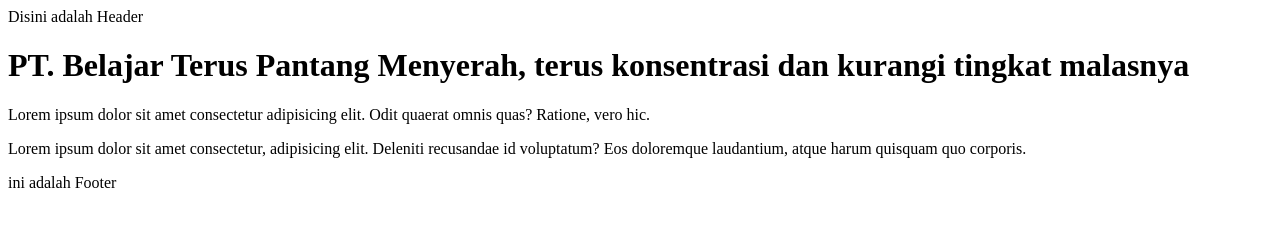
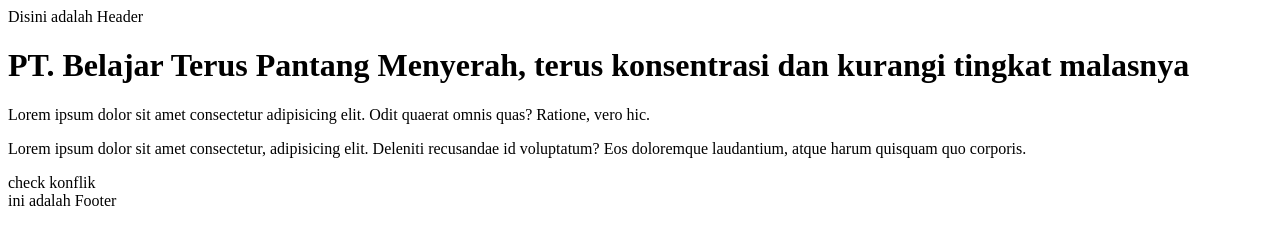
Before and after one commit to Siswanto01/belajargit11, a plain HTML site: page contact.us.html in a window 1280 px wide. Drawn offline with Linux system fonts and the light colour scheme.

Commit message:
check konflik

```diff
--- a/contact.us.html
+++ b/contact.us.html
@@ -11,6 +11,8 @@
     <h1>PT. Belajar Terus Pantang Menyerah, terus konsentrasi dan kurangi tingkat malasnya</h1>
     <div>Lorem ipsum dolor sit amet consectetur adipisicing elit. Odit quaerat omnis quas? Ratione, vero hic.</div>
     <p>Lorem ipsum dolor sit amet consectetur, adipisicing elit. Deleniti recusandae id voluptatum? Eos doloremque laudantium, atque harum quisquam quo corporis.</p>
+
+    <div class="container">check konflik</div>
     <footer>ini adalah Footer</footer>
 </body>
 </html>
```
